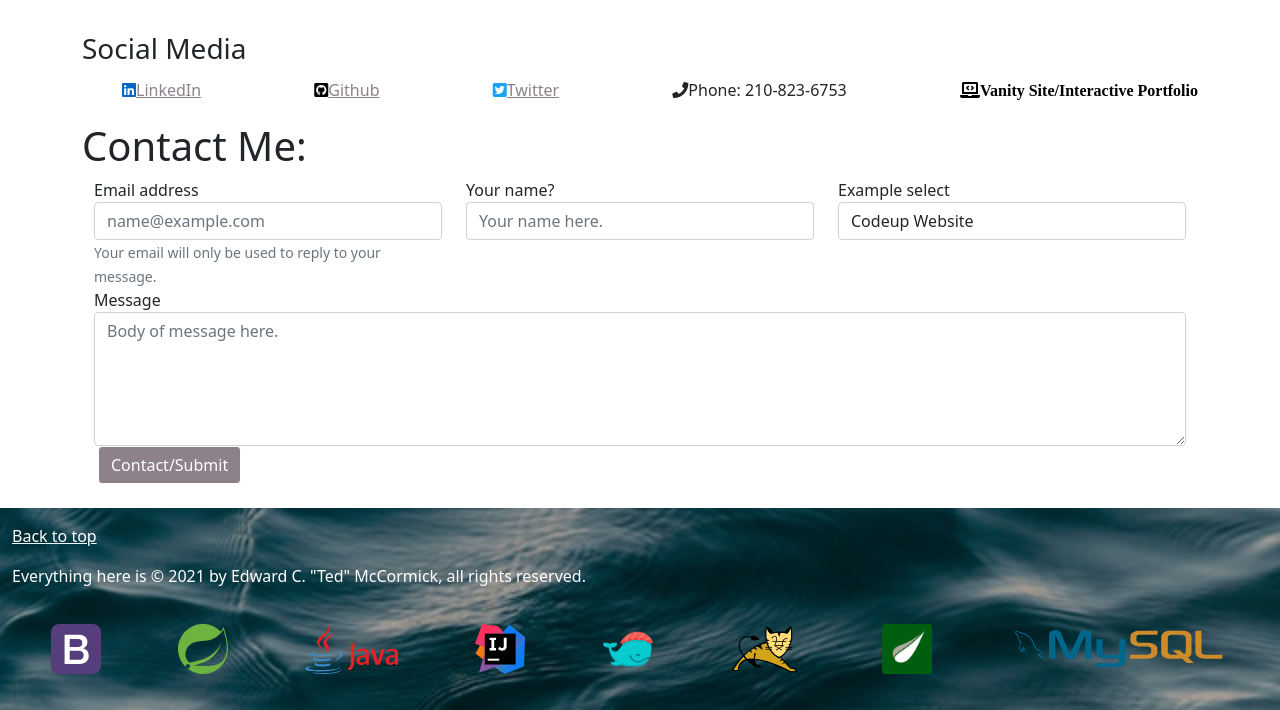
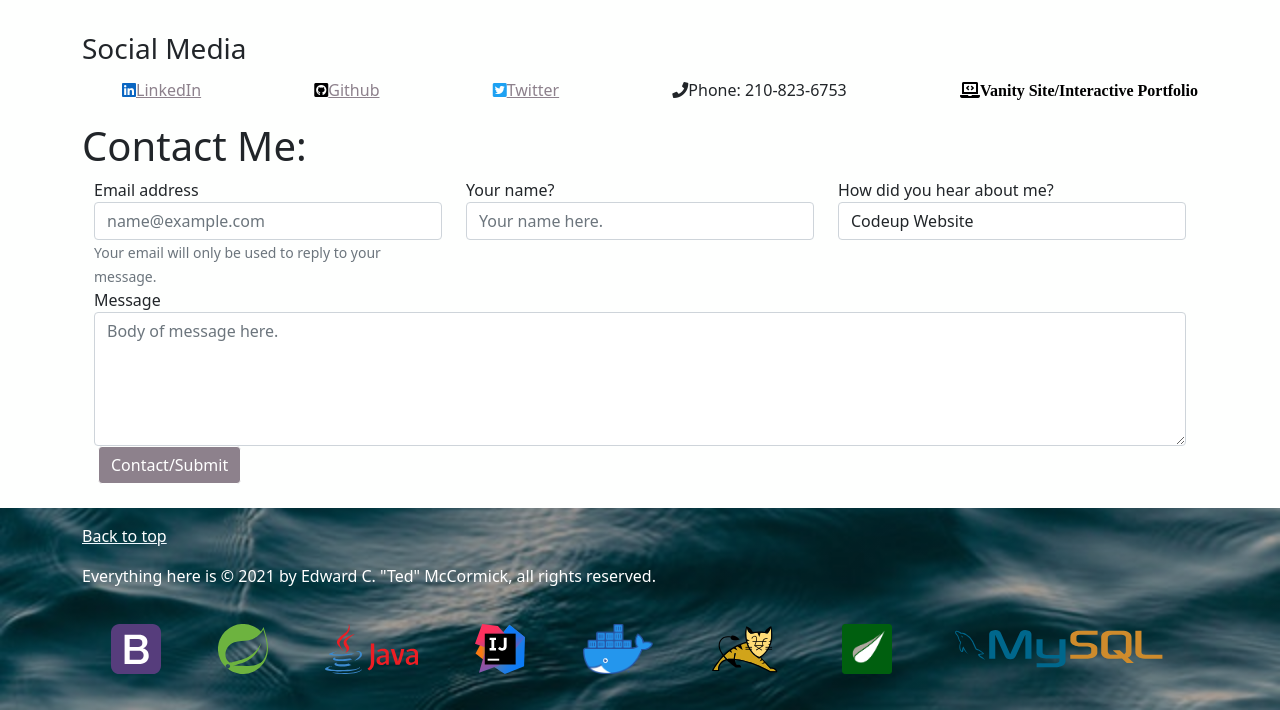
Before and after one commit to edwardmccormick/springboot_vanity_site, a Spring Boot app: page /contact in a window 1280 px wide. Shown: the part 101-811 px from the top of the page. Run offline with Spring Boot 4, Linux system fonts and the light colour scheme; some of the project's set-up classes (security, data sources, template engines, error pages and the like) are left out, and stand-ins take their place; some libraries are stand-ins or nearby versions.

Commit message:
Very minor changes and changed logo to docker

```diff
--- a/src/main/resources/templates/contact.html
+++ b/src/main/resources/templates/contact.html
@@ -43,7 +43,7 @@
             <input type="text" class="form-control" name="name" id="name" placeholder="Your name here.">
         </div>
         <div class="form-group col-12 col-md-6 col-lg-4">
-            <label for="source">Example select</label>
+            <label for="source">How did you hear about me?</label>
             <select class="form-control" id="source" name="source">
                 <option value="applied">You submitted a resume or application</option>
                 <option value="linkedin">LinkedIn</option>
--- a/src/main/resources/templates/partials.html
+++ b/src/main/resources/templates/partials.html
@@ -96,7 +96,7 @@
 
 
 <footer th:fragment="footer" class="mt-auto py-3">
-    <div class="container-fluid">
+    <div class="container">
         <p class="float-right">
             <a href="#">Back to top</a>
         </p>
@@ -107,7 +107,7 @@
             <div class="builtwith"><img src="/img/spring-icon.svg" height="50px"></div>
             <div class="builtwith"><img src="/img/logo-java-text-color.svg" height="50px"></div>
             <div class="builtwith"><img src="/img/IntelliJ_IDEA_Icon.svg" height="50px"></div>
-            <div class="builtwith"><img src="/img/dokku.png" height="50px"></div>
+            <div class="builtwith"><img src="/img/Moby-logo.png" height="50px"></div>
             <div class="builtwith"><img src="/img/Tomcat-logo.svg" height="50px"></div>
             <div class="builtwith"><img src="/img/thymeleaf.png" height="50px"></div>
             <div class="builtwith"><img src="/img/mysql-horizontal.svg" height="50px"></div>
--- a/src/main/resources/templates/resume.html
+++ b/src/main/resources/templates/resume.html
@@ -60,7 +60,7 @@
             <h6>Exposure to:</h6>
             <div class="d-flex flex-row justify-content-start flex-wrap">
                 <div class="m-1 px-1">Tailwind CSS Framework <img src="img/tailwindcss-mark.ce301590451472adad5301c69f9054af.svg" height="25px"></div>
-                <div class="m-1 px-1">Python <img src="img/python.svg" height="25px"></div>
+                <div class="m-1 px-1">Python <img src="img/Python.svg" height="25px"></div>
                 <div class="m-1 px-1">Django Web Framework <img src="/img/django-logo-positive.svg" height="25px"></div>
 
                 <div class="m-1 px-1">PHP <img src="img/new-php-logo.svg" height="25px"></div>
```
Also changed, not shown: src/main/resources/static/img/Moby-logo.png (added).
